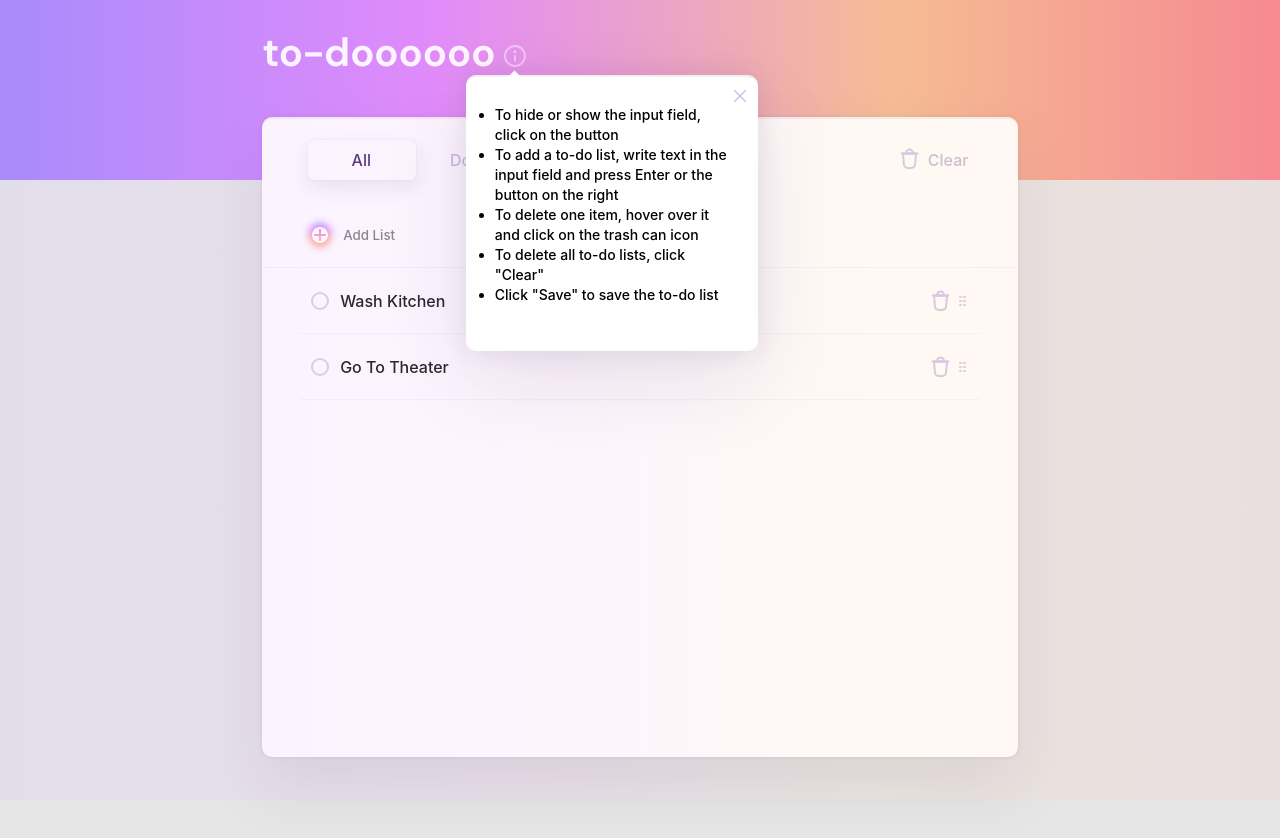
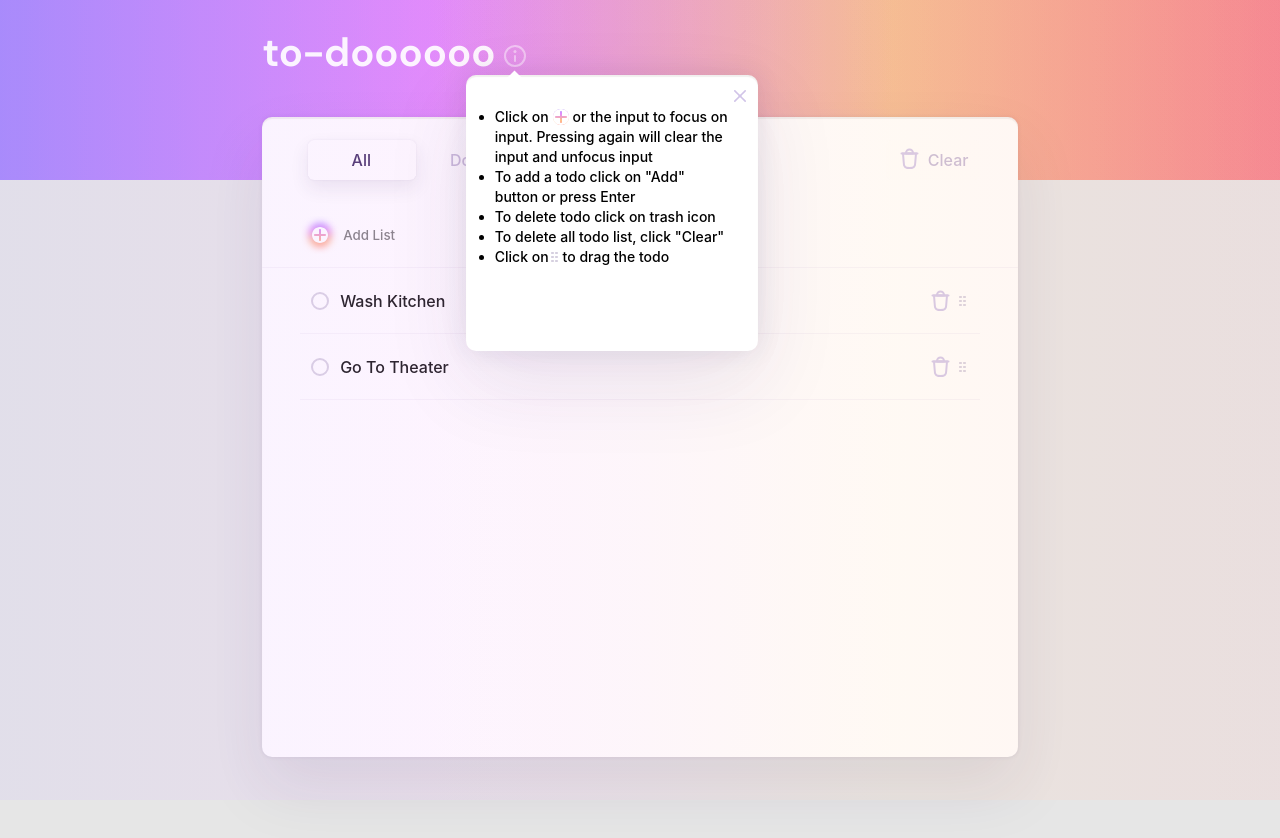
Before and after one commit to kirillleogky/To-Do-List, a React (Create React App) app: page / in a window 1280 px wide. Both pictures are taken after a click on the element 510 px from the left and 57 px from the top of the page. Shown: the top 838 px of the page. Built offline with nearby package versions, Linux system fonts and the light colour scheme.

Commit message:
fear: add tips to the project

```diff
--- a/src/components/head/tips/tips.js
+++ b/src/components/head/tips/tips.js
@@ -2,6 +2,8 @@ import React from "react";
 import PropTypes from "prop-types";
 import { connect } from "react-redux";
 import actions from "../../../actions";
+import dndIcon from "../../../utils/img/DND-Icon.svg";
+import inputIcon from "../../../utils/img/Input-Tips-Icon.svg";
 
 function addTips(props) {
   const isActiveTips = props.isShowTips ? "tips_block-active" : "tips_block";
@@ -12,16 +14,20 @@ function addTips(props) {
         onClick={() => props.setIsShowTips(!props.isShowTips)}
       />
       <ul className="tips_block-tips">
-        <li>To hide or show the input field, click on the button</li>
         <li>
-          To add a to-do list, write text in the input field and press Enter or
-          the button on the right
+          Click on
+          <img src={inputIcon} alt="icon" className="input_icon" />
+          or the input to focus on input. Pressing again will clear the input
+          and unfocus input
         </li>
+        <li>To add a todo click on &quot;Add&quot; button or press Enter</li>
+        <li>To delete todo click on trash icon</li>
+        <li>To delete all todo list, click &quot;Clear&quot;</li>
         <li>
-          To delete one item, hover over it and click on the trash can icon
+          Click on
+          <img src={dndIcon} alt="icon" className="dnd_icon" />
+          to drag the todo
         </li>
-        <li>To delete all to-do lists, click &quot;Clear&quot;</li>
-        <li>Click &quot;Save&quot; to save the to-do list</li>
       </ul>
     </div>
   );
--- a/src/components/head/tips/tips.scss
+++ b/src/components/head/tips/tips.scss
@@ -24,6 +24,12 @@
   transition: width 0.5s ease-in-out 0.5s, opacity 0.5s;
   &-tips {
     display: none;
+    & .input_icon {
+      margin: 0% 0% -3% 0%;
+    }
+    & .dnd_icon {
+      margin: 0% 2% 0% 1%;
+    }
   }
   &-active {
     @extend %tips;
```
Also changed, not shown: src/utils/img/Input-Tips-Icon.svg (added).
